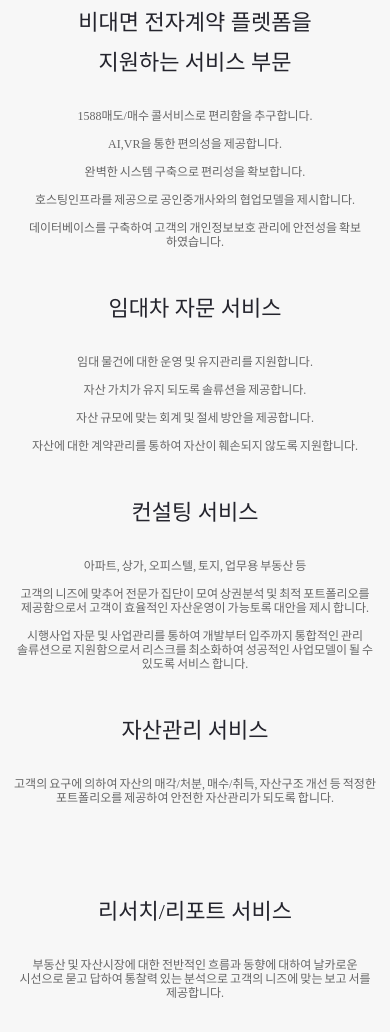
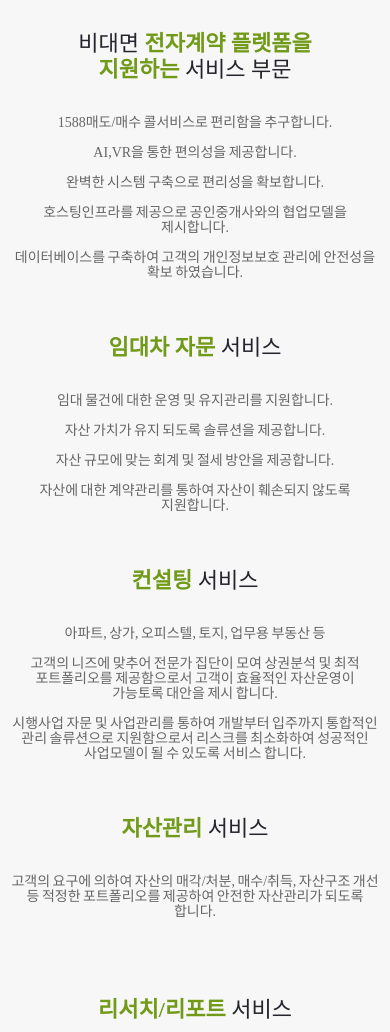
Before and after one commit to cl0cktree/testcompany, a browser extension: page index.html in a window 390 px wide. Shown: the part 4152-5184 px from the top of the page. Drawn offline with Linux system fonts and the light colour scheme; animation ran at ten frames a second; a web font is replaced by a local one.

Commit message:
20201214_2
- 대표님 의견 적용하여 모바일 및 패드 사이즈 폰트 크기 확대 및 폰트 크기에 따른 줄간격 조절 / 포인트 단어에 색 입히기 작업.

```diff
--- a/css/style.css
+++ b/css/style.css
@@ -159,10 +159,10 @@ textarea{box-sizing:border-box;}
 .section .article .contents .with .company-wrap>div a{display:block;box-sizing:border-box;width:80%;min-height:41px;margin:0 auto;}
 .section .article .contents .with .company-wrap>div a img{display:block;width:100%;}
 
-.section .article .contents .sevice_title{min-width:320px;width:80%;margin:0 auto;padding:1em;transition:all 0.3s;}
+.section .article .contents .sevice_title{min-width:320px;width:80%;margin:0 auto 22px;padding:1em 1em 0 1em;transition:all 0.3s;}
 /* .section .article .contents .sevice_title:before{content:'';display:block;position:absolute;width:470px;height:42px;background:#efefef;top:30px;left:0;} */
 .section .article .contents .sevice_title>div{text-align:center;}
-.section .article .contents .sevice_title>div:nth-of-type(1){line-height:40px;font-size:22px;font-weight:500;}
+.section .article .contents .sevice_title>div:nth-of-type(1){padding-top:14px;line-height:26px;font-size:22px;font-weight:500;}
 .section .article .contents .sevice_title>div:nth-of-type(2){height:20px;line-height:20px;font-size:17px;font-weight:500;margin-top:10px;}
 
 .section .article .contents .graph_title{min-width:320px;width:80%;margin:0 auto;padding:1em;transition:all 0.3s;}
@@ -170,6 +170,10 @@ textarea{box-sizing:border-box;}
 .section .article .contents .graph_title>div:nth-of-type(2){height:20px;line-height:20px;font-size:17px;font-weight:500;margin-top:10px;}
 
 .section .article .contents .card p{box-sizing:border-box;min-width:320px;max-width:640px;color:#666;margin:0 auto;padding:10px;font-weight:500;word-spacing:-1px;text-align:center;}
+
+.section .article .contents .card .sevice_title span{color:#709a18;font-weight:600;}
+/* .section .article .contents .card p span{color:#709a18;font-weight:700;} */
+
 /*
 .section .article .contents .card_1 p{background:url('../images/building.png') no-repeat;background-size:130px;background-position:center;}
 .section .article .contents .card_2 p{background:url('../images/1588.png') no-repeat;background-size:166px;background-position:center;}
@@ -295,7 +299,7 @@ textarea{box-sizing:border-box;}
 	.section .article .contents .graph_title>div:nth-of-type(1){line-height:30px;font-size:18px;font-weight:500;}
 	.section .article .contents .graph .graph-img .img-wrap:nth-of-type(1){margin-top:20px;}
 	.section .article .contents .card:nth-of-type(1):after,.section .article .contents .card:nth-of-type(2):after{display:none;}
-	.section .article .contents .card p{line-height:14px;font-size:12px;}
+	.section .article .contents .card p{line-height:15px;font-size:14px;}
 	.section .article .contents .greeting .word{font-size:14px;}
 	.section .article .contents .with .company-wrap>div{width:100%;}
 	.section .top_btn{ width:60px; height:60px; line-height:60px; font-size:16px;}
@@ -317,7 +321,7 @@ textarea{box-sizing:border-box;}
 	.section .article .contents .graph_title>div:nth-of-type(1){line-height:30px;font-size:20px;font-weight:500;}
 	.section .article .contents .graph .graph-img .img-wrap:nth-of-type(1){margin-top:30px;}
 	.section .article .contents .card:nth-of-type(1):after,.section .article .contents .card:nth-of-type(2):after{display:none;}
-	.section .article .contents .card p{line-height:14px;font-size:12px;}
+	.section .article .contents .card p{line-height:15px;font-size:14px;}
 	.section .article .contents .greeting .word{font-size:14px;}
 	.section .article .contents .with .company-wrap>div{width:100%;}
 	.section .top_btn{ width:60px; height:60px; line-height:60px; font-size:16px;}
@@ -386,7 +390,7 @@ textarea{box-sizing:border-box;}
 	.section .article .contents .graph_title>div:nth-of-type(1){line-height:40px;font-size:28px;font-weight:500;}
 	.section .article .contents .graph .graph-img .img-wrap:nth-of-type(1){margin-top:40px;}
 	.section .article .contents .card:nth-of-type(1):after,.section .article .contents .card:nth-of-type(2):after{display:none;}
-	.section .article .contents .card p{line-height:15px;font-size:14px;}
+	.section .article .contents .card p{line-height:18px;font-size:16px;}
 	.section .article .contents .greeting .word{font-size:16px;}
 	.section .article .contents .with .company-wrap>div{width:33.3%;}
 	.section .top_btn{ width:72px; height:72px; line-height:72px; font-size:20px;}
@@ -411,7 +415,7 @@ textarea{box-sizing:border-box;}
 	.section .article .contents .graph_title>div:nth-of-type(1){line-height:40px;font-size:30px;font-weight:500;}
 	.section .article .contents .graph .graph-img .img-wrap:nth-of-type(1){margin-top:50px;}
 	.section .article .contents .card:nth-of-type(1):after,.section .article .contents .card:nth-of-type(2):after{display:none;}
-	.section .article .contents .card p{line-height:16px;font-size:15px;}
+	.section .article .contents .card p{line-height:18px;font-size:16px;}
 	.section .article .contents .greeting .word{font-size:18px;}
 	.section .article .contents .with .company-wrap>div{width:25%;}
 	.section .top_btn{ width:72px; height:72px; line-height:72px; font-size:20px;}
--- a/index.html
+++ b/index.html
@@ -275,7 +275,7 @@
 						<div class="card card_2">
 							<div class="sevice_title">
 								<div>
-									비대면 전자계약 플렛폼을 지원하는 서비스 부문
+									비대면 <span>전자계약 플렛폼을 지원하는</span> 서비스 부문
 								</div>
 							</div>
 							<p>
@@ -289,7 +289,7 @@
 						<div class="card card_3">
 							<div class="sevice_title">
 								<div>
-									임대차 자문 서비스
+									<span>임대차 자문</span> 서비스
 								</div>
 							</div>
 							<p>
@@ -302,7 +302,7 @@
 						<div class="card card_4">
 							<div class="sevice_title">
 								<div>
-									컨설팅 서비스
+									<span>컨설팅</span> 서비스
 								</div>
 							</div>
 							<p>
@@ -314,7 +314,7 @@
 						<div class="card card_5">
 							<div class="sevice_title">
 								<div>
-									자산관리 서비스
+									<span>자산관리</span> 서비스
 								</div>
 							</div>
 							<p>
@@ -324,7 +324,7 @@
 						<div class="card card_5">
 							<div class="sevice_title">
 								<div>
-									리서치/리포트 서비스
+									<span>리서치/리포트</span> 서비스
 								</div>
 							</div>
 							<p>
```
